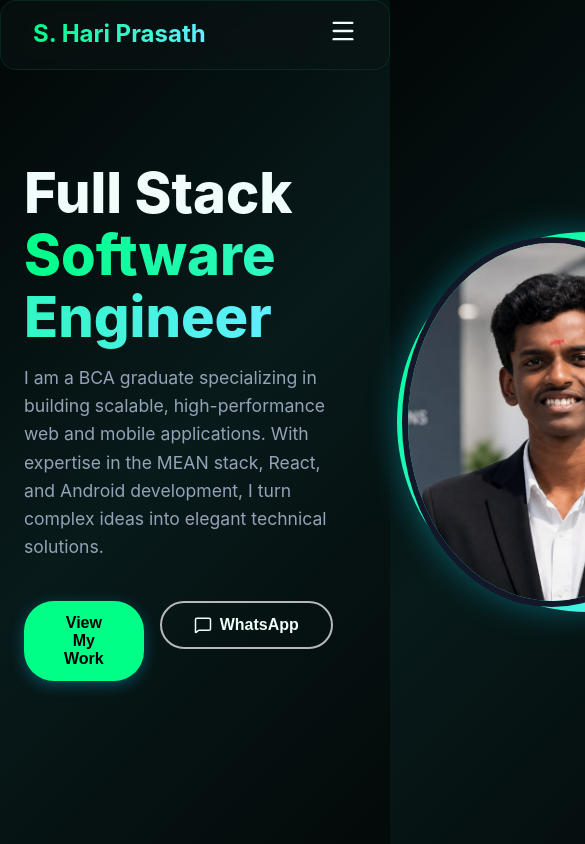
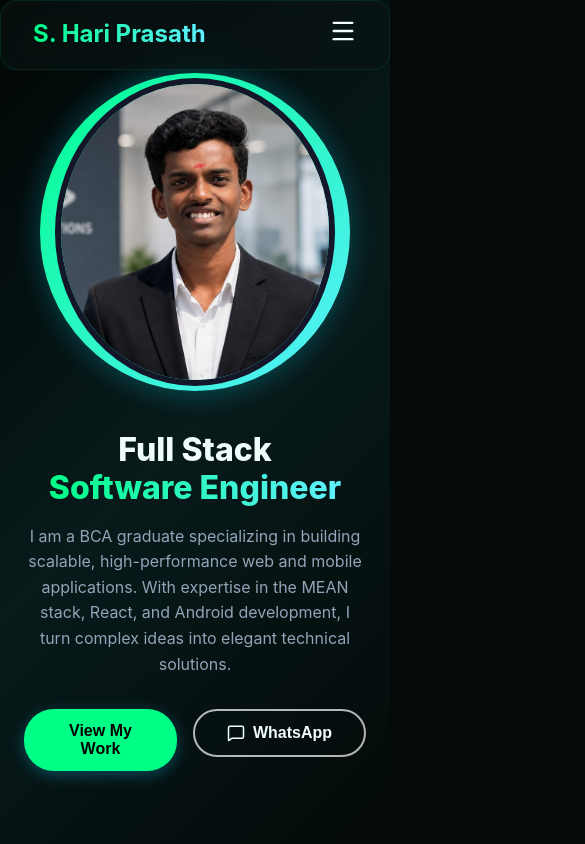
Before and after one commit to hariprasath-204/newportfolio, a React (Vite) app: page / in a window 390 px wide. Shown: the top 844 px of the page, 585 px wide, since content can reach past the window. Built offline with nearby package versions, Linux system fonts and the light colour scheme.

Commit message:
Fix hero layout and responsive scaling

```diff
--- a/src/components/Hero.jsx
+++ b/src/components/Hero.jsx
@@ -5,13 +5,13 @@ import profileImg from '../assets/profile.jpg';
 const Hero = () => {
   return (
     <section id="hero" className="hero container">
-      <div style={{ display: 'grid', gridTemplateColumns: '1fr 1fr', gap: '4rem', alignItems: 'center', maxWidth: '1200px', margin: '0 auto' }}>
-        <div className="animate-fade-in" style={{ animationDelay: '0.1s' }}>
-          <h1 style={{ fontSize: '3.5rem', marginBottom: '1rem', lineHeight: '1.1', fontWeight: '800' }}>
+      <div className="hero-content">
+        <div className="hero-text animate-fade-in" style={{ animationDelay: '0.1s' }}>
+          <h1 style={{ marginBottom: '1rem', lineHeight: '1.1', fontWeight: '800' }}>
             Full Stack <br />
             <span className="text-gradient">Software Engineer</span>
           </h1>
-          <p style={{ color: 'var(--text-secondary)', fontSize: '1.1rem', marginBottom: '2.5rem', maxWidth: '500px', lineHeight: '1.6' }}>
+          <p style={{ color: 'var(--text-secondary)', marginBottom: '2.5rem', maxWidth: '500px', lineHeight: '1.6' }}>
             I am a BCA graduate specializing in building scalable, high-performance web and mobile applications. With expertise in the MEAN stack, React, and Android development, I turn complex ideas into elegant technical solutions.
           </p>
           <div style={{ display: 'flex', gap: '1rem' }}>
@@ -49,8 +49,9 @@ const Hero = () => {
         </div>
         <div className="hero-image animate-fade-in" style={{ animationDelay: '0.2s', display: 'flex', justifyContent: 'center' }}>
           <div style={{
-            width: '380px',
-            height: '380px',
+            width: '100%',
+            maxWidth: '380px',
+            aspectRatio: '1 / 1',
             borderRadius: '50%',
             padding: '5px',
             background: 'linear-gradient(135deg, var(--accent-primary), var(--accent-secondary))',
--- a/src/index.css
+++ b/src/index.css
@@ -185,7 +185,7 @@ a {
   min-height: 100vh;
   display: flex;
   align-items: center;
-  padding-top: 5rem;
+  padding-top: 8rem;
 }
 
 .hero-content {
@@ -393,15 +393,25 @@ a {
   }
 
   .hero-text h1 {
-    font-size: 2.8rem;
+    font-size: 2.5rem !important;
+    line-height: 1.2 !important;
   }
 
   .hero-text p {
-    font-size: 1.1rem;
+    font-size: 1rem !important;
+    margin: 0 auto 2rem auto !important;
+  }
+
+  .hero-text .btn-container {
+    justify-content: center;
+  }
+
+  .hero-image {
+    order: -1;
   }
 
   .hero-image img {
-    max-width: 300px;
+    max-width: 280px !important;
     margin: 0 auto;
   }
 
@@ -416,7 +426,11 @@ a {
 
 @media (max-width: 480px) {
   .hero-text h1 {
-    font-size: 2.2rem;
+    font-size: 2rem !important;
+  }
+
+  .hero-image {
+    padding: 0 1rem;
   }
 
   .about-stats {
```
